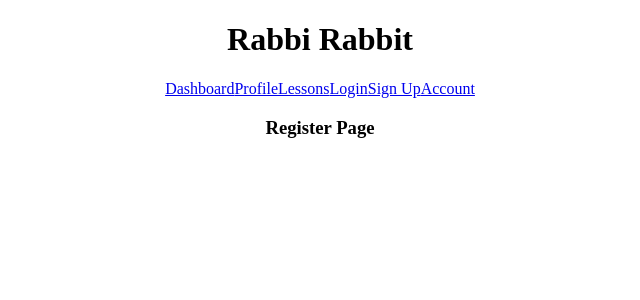
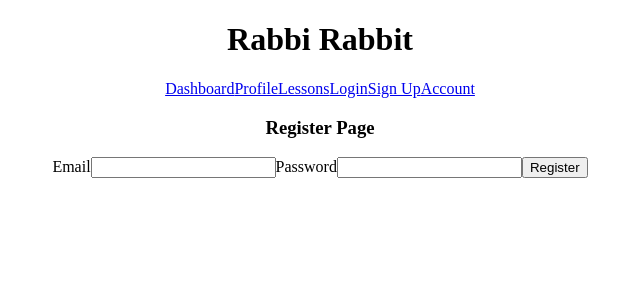
Before and after one commit to Dionne-Stratton/shiba-sensei-frontend-react, a React (Create React App) app: page /register in a window 1280 px wide. Shown: the top 300 px of the page, without its empty margins (320-960 px from the left). Built offline with nearby package versions, Linux system fonts and the light colour scheme.

Commit message:
auth completed

```diff
--- a/src/components/Auth/LogIn.js
+++ b/src/components/Auth/LogIn.js
@@ -1,9 +1,49 @@
-import React from "react";
+import React, { useState } from "react";
+import axios from "axios";
+import { testURL } from "../../BaseURLs";
 
 export default function LogIn(props) {
+  const [form, setForm] = useState({ email: "", password: "" });
+
+  const handleChange = (e) => {
+    setForm({ ...form, [e.target.name]: e.target.value });
+  };
+
+  const handleSubmit = () => {
+    axios
+      .post(`${testURL}/auth/login`, form)
+      .then((res) => {
+        console.log(res);
+        localStorage.setItem("token", res.data.token);
+        props.history.push("/dashboard");
+      })
+      .catch((err) => {
+        console.log(err);
+      });
+  };
+
   return (
     <div>
       <h3>Login Page</h3>
+      <form>
+        <label htmlFor="email">Email</label>
+        <input
+          type="email"
+          name="email"
+          value={form.email}
+          onChange={handleChange}
+        />
+        <label htmlFor="password">Password</label>
+        <input
+          type="password"
+          name="password"
+          value={form.password}
+          onChange={handleChange}
+        />
+        <button type="button" onClick={handleSubmit}>
+          Login
+        </button>
+      </form>
     </div>
   );
 }
--- a/src/components/Auth/Register.js
+++ b/src/components/Auth/Register.js
@@ -1,9 +1,49 @@
-import React from "react";
+import React, { useState } from "react";
+import axios from "axios";
+import { testURL } from "../../BaseURLs";
 
 export default function Register(props) {
+  const [form, setForm] = useState({ email: "", password: "" });
+
+  const handleChange = (e) => {
+    setForm({ ...form, [e.target.name]: e.target.value });
+  };
+
+  const handleSubmit = () => {
+    axios
+      .post(`${testURL}/auth/register`, form)
+      .then((res) => {
+        console.log(res);
+        localStorage.setItem("token", res.data.token);
+        props.history.push("/dashboard");
+      })
+      .catch((err) => {
+        console.log(err);
+      });
+  };
+
   return (
     <div>
       <h3>Register Page</h3>
+      <form>
+        <label htmlFor="email">Email</label>
+        <input
+          type="email"
+          name="email"
+          value={form.email}
+          onChange={handleChange}
+        />
+        <label htmlFor="password">Password</label>
+        <input
+          type="password"
+          name="password"
+          value={form.password}
+          onChange={handleChange}
+        />
+        <button type="button" onClick={handleSubmit}>
+          Register
+        </button>
+      </form>
     </div>
   );
 }
```
Also changed, not shown: 1 other file (tests, documents, lock files or other folders).
